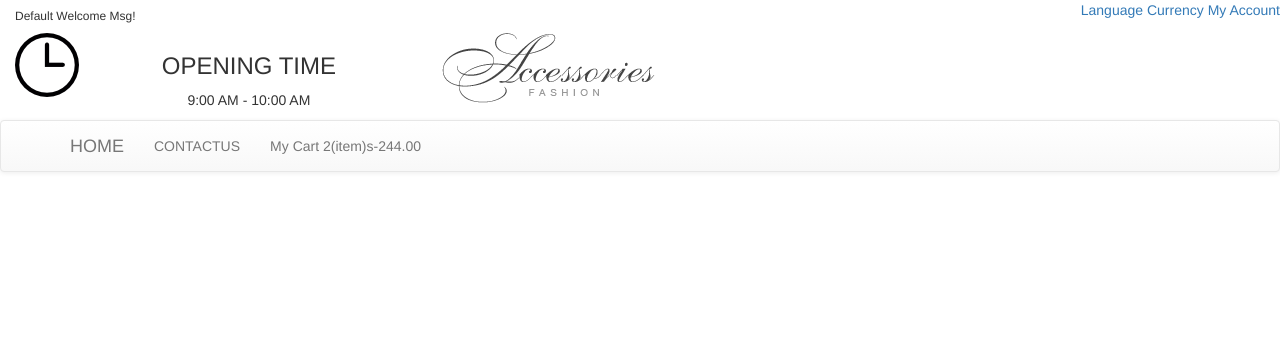
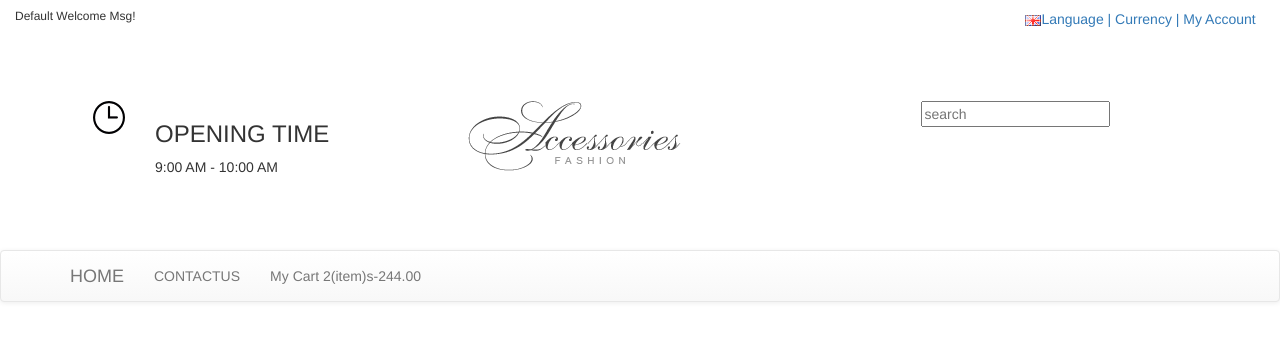
Before and after one commit to YasuryOlivier/32_examenBoostrap, a plain HTML site: page index.html in a window 1280 px wide. Drawn offline with nearby package versions, Linux system fonts and the light colour scheme.

Commit message:
segundo commit

```diff
--- a/css/main.css
+++ b/css/main.css
@@ -0,0 +1,11 @@
+.espacio{
+	margin:5%;
+}
+.espacio-2{
+	margin:1%;
+}
+a:hover{
+	-webkit-transform: scale(1);
+	transform: scale(1)
+	background: red;
+}
--- a/index.html
+++ b/index.html
@@ -19,30 +19,37 @@
 					<h6>Default Welcome Msg!</h6>
 				</div>
 				<div class="col-md-9">
-					<nav class="navbar-right">
-						<a href="">Language</a>
-						<a href="">Currency</a>
-						<a href="">My Account</a>
+					<nav class="navbar-right espacio-2">
+						<a href=""><img src="img/flag1.png">Language |</a>
+						<a href="">Currency |</a>
+						<a href="">My Account </a>
 					</nav>
 				</div>
 			</div>
 		</div>
 		<div class="container-fluid"><!--sección del titulo-->
-			<div class="row">
+			<div class="row espacio">
 				<div class="col-md-4">
 					<div class="row"><!--sección del reloj-->
 						<div class="col-md-2">
-							<img src="img/clock.png">
+							<img src="img/clock.png" class="img-responsive">
 						</div>
-						<div class="col-md-10 text-center">
+						<div class="col-md-10 text-left">
 							<h3>OPENING TIME</h3>
 							<p>9:00 AM - 10:00 AM</p>
 						</div>
 					</div>
 				</div>
+				<div class="col-md-4"><!--sección del logo-->
+					<div class="text-center">
+						<img src="img/logo.png" class="img-responsive">
+					</div>
+				</div>
 				<div class="col-md-4">
-					<div>
-						<img src="img/logo.png">
+					<div  class="text-center">
+						<form>
+							<input type="text" name="" placeholder="search">
+						</form>
 					</div>
 				</div>
 			</div>
@@ -63,12 +70,16 @@
 			          	<div id="navbar" class="collapse navbar-collapse">
 			            	<ul class="nav navbar-nav">
 			              		<li><a href="contact.html" target="_blank"">CONTACTUS</a></li>
-			              		<li  class="navbar-right"><a href="">My Cart 2(item)s-244.00</a></li>
+			              		<li><a href="">My Cart 2(item)s-244.00</a></li>
 			            	</ul>
 			          	</div>
 			        </div>
 			    </nav>
 			</div>
+		</div>
+		<div>
+
+		</div>
 	</header>
 
 	<!--script-->
```
